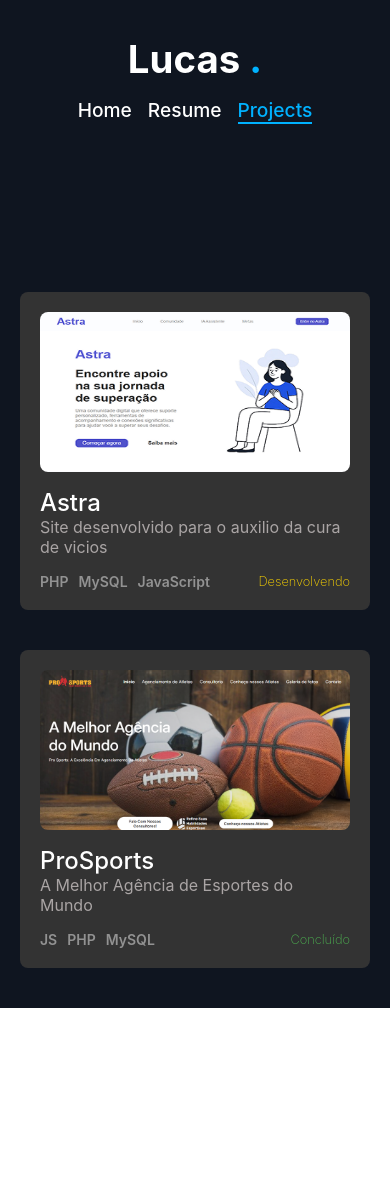
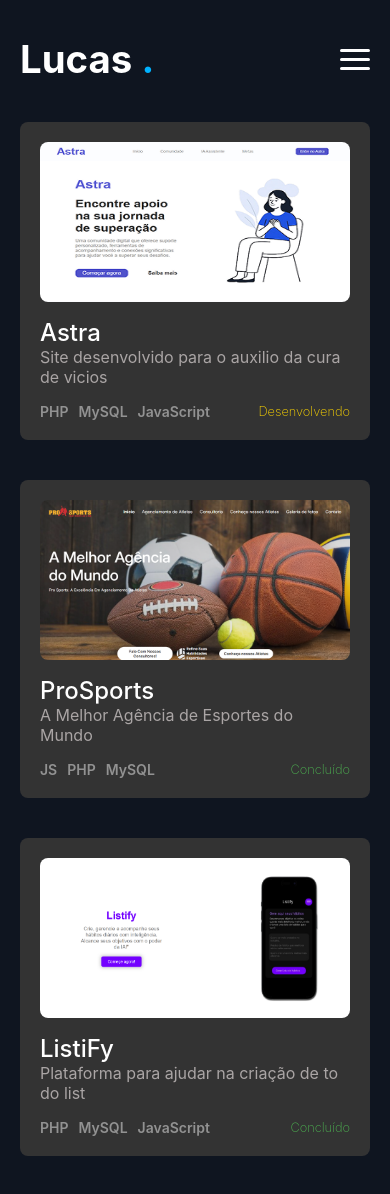
Before and after one commit to LucasPivovar/Portifolio, a Vue app: page /projects in a window 390 px wide. Before the commit the page ends 1008 px from the top, so only its background shows below. Built offline with nearby package versions, Linux system fonts and the light colour scheme.

Commit message:
adicionando projeto e ajeitando resume

```diff
--- a/public/api/projects.json
+++ b/public/api/projects.json
@@ -4,7 +4,7 @@
     "title": "Astra",
     "subtitle": "Site desenvolvido para o auxilio da cura de vicios",
     "name": "Website para cura de vicios",
-    "description": "Plataforma web inovadora desenvolvida para oferecer suporte psicossocial a pessoas com dependências. Integra chatbot com IA e terapia cognitivo-comportamental, ferramentas de acompanhamento de progresso e comunidade online moderada. Criada com Design Centrado no Usuário, visa reduzir recaídas, promover autonomia e combater o isolamento social. Alinhada ao ODS 3 (Saúde e Bem-Estar) da ONU.",
+    "description": " Plataforma web inovadora desenvolvida para oferecer suporte psicossocial a pessoas com dependências. Integra chatbot com IA e terapia cognitivo-comportamental, ferramentas de acompanhamento de progresso e comunidade online moderada. Criada com Design Centrado no Usuário, visa reduzir recaídas, promover autonomia e combater o isolamento social. Alinhada ao ODS 3 (Saúde e Bem-Estar) da ONU.",
     "contributions": [
       "Participei do desenvolvimento do front-ent e do desenvolvimento do back-end",
       "Desenvolvimento de layout e design",
@@ -12,7 +12,6 @@
       "Integração com servidor e banco de dados MySQL",
       "Testes Unitários",
       "Uso de APIs e Libraries para melhorar a experiência do usuário"
-
     ],
     "urlProject": "https://astraplataform.fwh.is/index.php",
     "urlCode": "https://github.com/LucasPivovar/Astra/tree/main",
@@ -23,11 +22,11 @@
   },
 
   {
-	"id": 3,
+    "id": 2,
     "title": "ProSports",
     "name": "Website para esportes",
     "subtitle": "A Melhor Agência de Esportes do Mundo",
-    "description": "Plataforma web voltada para olheiros esportivos, onde atletas possuem seus card, facilitando sua divulgação e descoberta por recrutadores.",
+    "description": " Plataforma web voltada para olheiros esportivos, onde atletas possuem seus card, facilitando sua divulgação e descoberta por recrutadores.",
     "contributions": [
       "Participei do desenvolvimento do front-ent e do desenvolvimento do back-end",
       "Implementação de sistema de gerenciamento de conteúdo"
@@ -37,6 +36,27 @@
     "img": "./api/project/ProSports/ProSportsDesk.png",
     "tags": ["JS", "PHP", "MySQL"],
     "progress": "Concluído"
+  },
+
+  {
+    "id": 3,
+    "title": "ListiFy",
+    "subtitle": "Plataforma para ajudar na criação de to do list",
+    "name": "Gerador de To do List",
+    "description": " O Listify nasceu para ajudar quem quer mudar de vida, mas fica travado no: por onde começar. Ele cria sugestões de hábitos personalizados para você deixar o sedentarismo pra trás, com passos simples que cabem na sua rotina. É como ter aquele amigo que te dá aquele empurrãozinho na direção certa quando você mais precisa.",
+    "contributions": [
+      "Desenvolvimi todo o front-ent e back-end do website",
+      "Desenvolvimento de layout e design",
+      "Criação de um gerador de to do list com uma IA ",
+      "Integração com servidor e banco de dados MySQL",
+      "Uso de APIs e Libraries para facilitar a experiência do usuário"
+    ],
+    "urlProject": "https://listify.ct.ws/",
+    "urlCode": "https://github.com/LucasPivovar/ListFy/tree/main",
+    "image": "./api/project/ListFy/ListFy.png",
+    "img": "./api/project/ListFy/ListFy.png",
+    "tags": ["PHP", "MySQL", "JavaScript"],
+    "progress": "Concluído"
   }
 
 
--- a/src/components/HeaderPortifolio.vue
+++ b/src/components/HeaderPortifolio.vue
@@ -1,17 +1,46 @@
 <template>
     <header>
         <h1>Lucas <span>.</span></h1>
-        <nav>
-            <router-link to="/">Home</router-link>
-            <router-link to="/resume">Resume</router-link>
-            <router-link to="/projects">Projects</router-link>
+
+        <!-- Hamburger menu button (shown only on mobile) -->
+        <div class="hamburger" @click="toggleMobileMenu">
+            <span></span>
+            <span></span>
+            <span></span>
+        </div>
+
+        <!-- Navigation menu -->
+        <nav :class="{ 'mobile-active': mobileMenuOpen }">
+            <div class="close-menu" @click="toggleMobileMenu">&times;</div>
+            <router-link to="/" @click="closeMobileMenu">Home</router-link>
+            <router-link to="/resume" @click="closeMobileMenu">Resume</router-link>
+            <router-link to="/projects" @click="closeMobileMenu">Projects</router-link>
         </nav>
+
+        <!-- Overlay for mobile menu -->
+        <div class="overlay" v-if="mobileMenuOpen" @click="toggleMobileMenu"></div>
     </header>
 </template>
 
 <script>
 export default {
     name: 'HeaderPortifolio',
+    data() {
+        return {
+            mobileMenuOpen: false
+        }
+    },
+    methods: {
+        toggleMobileMenu() {
+            this.mobileMenuOpen = !this.mobileMenuOpen;
+            // Prevent scrolling when menu is open
+            document.body.style.overflow = this.mobileMenuOpen ? 'hidden' : '';
+        },
+        closeMobileMenu() {
+            this.mobileMenuOpen = false;
+            document.body.style.overflow = '';
+        }
+    }
 }
 </script>
 
@@ -21,6 +50,7 @@
     padding: 0;
     box-sizing: border-box;
 }
+
 header {
     display: flex;
     flex-direction: row;
@@ -31,6 +61,7 @@
     font-weight: 700;
     height: 5rem;
     margin-top: 1rem;
+    position: relative;
 }
 
 header span {
@@ -55,19 +86,74 @@
     border-bottom: 2px solid #00B2FF;
 }
 
+.hamburger {
+    display: none;
+    flex-direction: column;
+    justify-content: space-between;
+    width: 30px;
+    height: 21px;
+    cursor: pointer;
+    z-index: 10;
+}
+
+.hamburger span {
+    display: block;
+    height: 3px;
+    width: 100%;
+    background-color: #fff;
+    border-radius: 3px;
+}
+
+.close-menu {
+    display: none;
+    font-size: 2rem;
+    position: absolute;
+    top: 15px;
+    right: 20px;
+    cursor: pointer;
+}
+
+.overlay {
+    position: fixed;
+    top: 0;
+    left: 0;
+    width: 100%;
+    height: 100%;
+    background-color: rgba(0, 0, 0, 0.5);
+    z-index: 2;
+}
+
 @media screen and (max-width: 1000px) {
     header {
-            height: 6rem;
+        height: auto;
         padding: 20px;
+        margin-bottom: 0;
+    }
+
+    .hamburger {
         display: flex;
-            flex-direction: column;
-            margin-bottom: 3rem;
     }
 
     nav {
-            margin-top: 1rem;
-            gap: 1rem;
-            padding: 0;
+        position: fixed;
+        top: 0;
+        right: -250px; /* Start off-screen */
+        width: 250px;
+        height: 100vh;
+        background-color: #121212;
+        flex-direction: column;
+        padding: 60px 20px 20px;
+        gap: 2rem;
+        z-index: 10;
+        transition: right 0.3s ease;
+    }
+
+    nav.mobile-active {
+        right: 0; /* Slide in from right */
+    }
+
+    .close-menu {
+        display: block;
     }
 }
 </style>
--- a/src/views/ProjectsView.vue
+++ b/src/views/ProjectsView.vue
@@ -221,6 +221,10 @@ main{
     width: 360px;
 }
 
+.project:hover {
+    transform: scale(1.02);
+}
+
 .project h2 {
     font-size: 1.5rem;
     color: #ffffff;
@@ -310,7 +314,6 @@ main{
     max-height: 90vh;
     overflow-y: auto;
     margin: auto;
-    /* Show scrollbar only when needed */
     scrollbar-width: thin; /* For Firefox */
     scrollbar-color: #555 #333; /* For Firefox */
 }
@@ -346,7 +349,7 @@ main{
 
 /* Project Detail Styles */
 .project-detail {
-    padding: 15px;
+    padding: 15px 15px 0px 15px;
 }
 
 .project-detail h1 {
@@ -463,10 +466,14 @@ main{
 
     border-top: 2px solid #353434;
     padding-top: 10px;
+    margin-bottom: -10px;
 }
 
 
 @media screen and (max-width: 1000px) {
+    main{
+        margin-top: 0;
+    }
     body {
         overflow-x: hidden;
         width: 100vw;
@@ -542,5 +549,9 @@ main{
         width: 100%;
         height: auto;
     }
+
+    .project-links{
+        margin-bottom: 5px;
+    }
 }
 </style>
--- a/src/views/ResumeView.vue
+++ b/src/views/ResumeView.vue
@@ -76,13 +76,13 @@ export default {
         div4: 'Educação',
       },
       skills: [
-        { src: '../assets/skills/vue.svg', alt: 'Vue.js' },
-        { src: '../assets/skills/php.svg', alt: 'PHP' },
-        { src: '../assets/skills/mysql.svg', alt: 'MySQL' },
-        { src: '../assets/skills/js.svg', alt: 'JavaScript' },
-        { src: '../assets/skills/css.svg', alt: 'CSS' },
-        { src: '../assets/skills/html.svg', alt: 'HTML' },
-        { src: '../assets/skills/figma.svg', alt: 'Figma' },
+        { src: require('@/assets/skills/vue.svg'), alt: 'Vue.js' },
+        { src: require('@/assets/skills/php.svg'), alt: 'PHP' },
+        { src: require('@/assets/skills/mysql.svg'), alt: 'MySQL' },
+        { src: require('@/assets/skills/js.svg'), alt: 'JavaScript' },
+        { src: require('@/assets/skills/css.svg'), alt: 'CSS' },
+        { src: require('@/assets/skills/html.svg'), alt: 'HTML' },
+        { src: require('@/assets/skills/figma.svg'), alt: 'Figma' },
       ],
     }
   },
@@ -161,12 +161,15 @@ aside p{
   color: white;
   text-decoration: none;
   border-radius: 4px;
-  transition: background-color 0.3s ease;
+  transition: all 0.3s ease;
   border-radius: 15px;
 }
 
 .buttons a:hover {
   background-color: #555;
+  transform: scale(1.02);
+    transition: all 0.3s ease;
+
 }
 
 /*Div que muda de conteudo dinamicamente*/
@@ -328,5 +331,4 @@ p{
     gap: 1rem;
   }
 }
-
 </style>
```
Also changed, not shown: public/api/project/ListFy/ListFy.png (added). Lines whose indentation alone changed are shown as unchanged.
